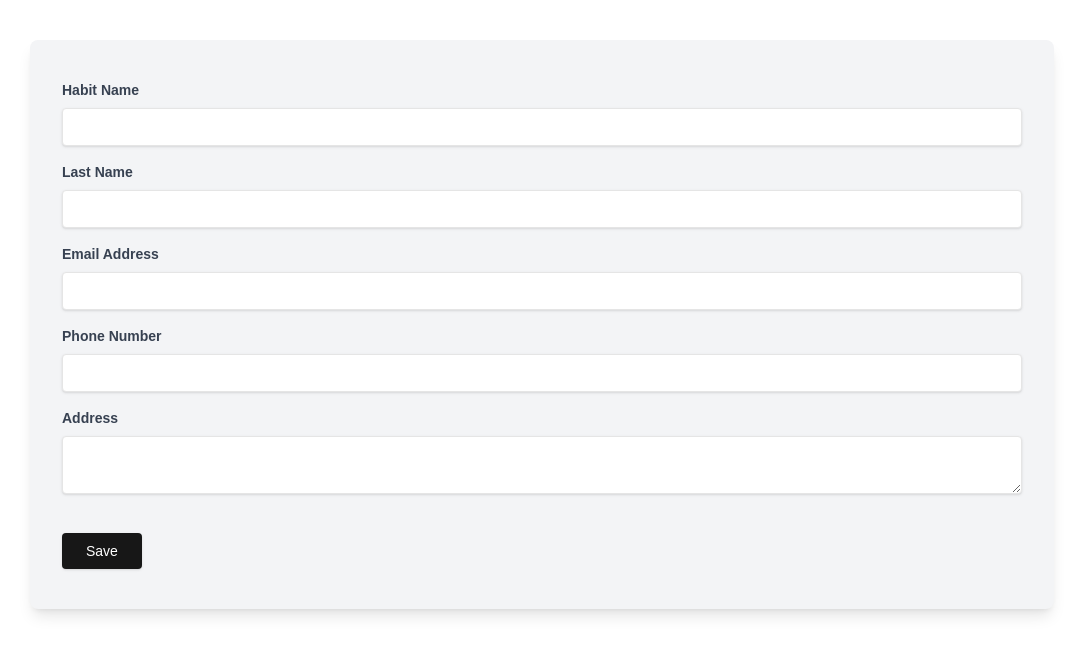
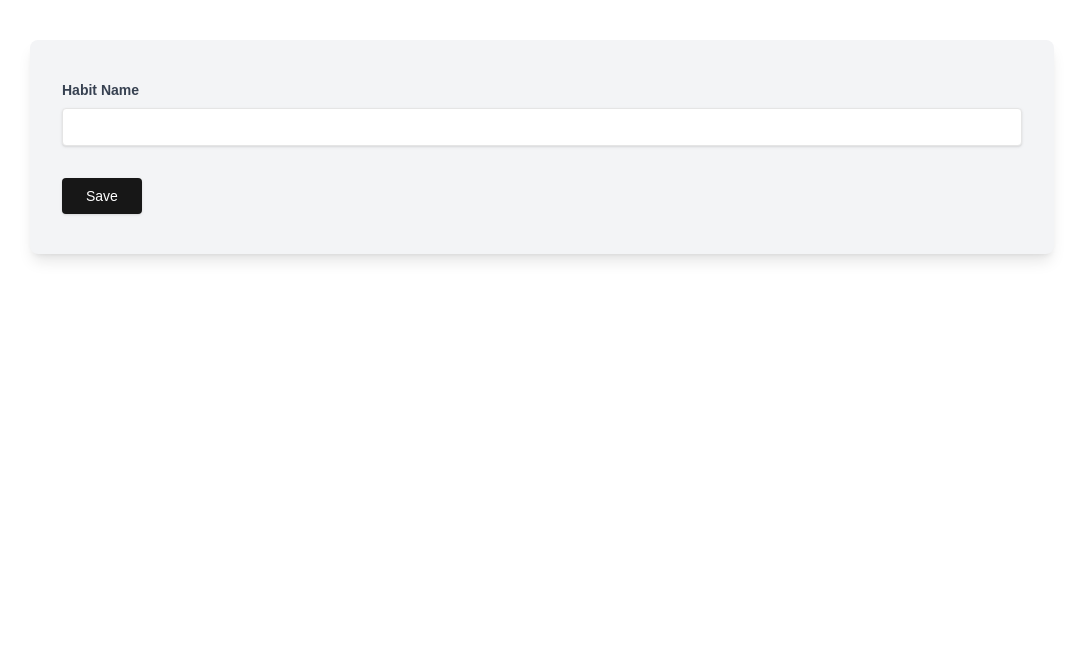
Before and after one commit to mololuwa10/habit-tracker, a Next.js app: page /AddHabit in a window 1280 px wide. Shown: the top 654 px of the page, without its empty margins (98-1182 px from the left). Built offline with nearby package versions, Linux system fonts and the light colour scheme.

Commit message:
"implemented a modal feature for add habit"

```diff
--- a/app/AddHabit/page.tsx
+++ b/app/AddHabit/page.tsx
@@ -1,5 +1,5 @@
+"use client";
 import { Button } from "@/components/ui/button";
-import React from "react";
 
 export default function AddHabit() {
 	return (
@@ -14,61 +14,11 @@ export default function AddHabit() {
 					</label>
 					<input
 						type="text"
-						id="firstname"
+						id="habitname"
 						className="shadow appearance-none border rounded w-full py-2 px-3 text-gray-700 leading-tight focus:outline-none focus:shadow-outline"
 					/>
 				</div>
-				<div className="mb-4">
-					<label
-						htmlFor="lastname"
-						className="block text-gray-700 text-sm font-bold mb-2"
-					>
-						Last Name
-					</label>
-					<input
-						type="text"
-						id="lastname"
-						className="shadow appearance-none border rounded w-full py-2 px-3 text-gray-700 leading-tight focus:outline-none focus:shadow-outline"
-					/>
-				</div>
-				<div className="mb-4">
-					<label
-						htmlFor="email"
-						className="block text-gray-700 text-sm font-bold mb-2"
-					>
-						Email Address
-					</label>
-					<input
-						type="email"
-						id="email"
-						className="shadow appearance-none border rounded w-full py-2 px-3 text-gray-700 leading-tight focus:outline-none focus:shadow-outline"
-					/>
-				</div>
-				<div className="mb-4">
-					<label
-						htmlFor="phone"
-						className="block text-gray-700 text-sm font-bold mb-2"
-					>
-						Phone Number
-					</label>
-					<input
-						type="tel"
-						id="phone"
-						className="shadow appearance-none border rounded w-full py-2 px-3 text-gray-700 leading-tight focus:outline-none focus:shadow-outline"
-					/>
-				</div>
-				<div className="mb-4">
-					<label
-						htmlFor="address"
-						className="block text-gray-700 text-sm font-bold mb-2"
-					>
-						Address
-					</label>
-					<textarea
-						id="address"
-						className="shadow appearance-none border rounded w-full py-2 px-3 text-gray-700 leading-tight focus:outline-none focus:shadow-outline"
-					/>
-				</div>
+
 				<Button className="mt-4 text-white px-6 py-2 rounded hover:bg-gray-950 hover:scale-110 animation ease-in duration-200">
 					Save
 				</Button>
--- a/components/Footer.tsx
+++ b/components/Footer.tsx
@@ -1,17 +1,54 @@
-import { Plus } from "lucide-react";
-import Link from "next/link";
-import React from "react";
+"use client";
+import AddHabit from "@/app/AddHabit/page";
+import { Plus, X } from "lucide-react";
+import React, { useState } from "react";
 
 export default function Footer() {
+	const [isModalOpen, setIsModalOpen] = useState(false);
+
+	const toggleModal = () => {
+		setIsModalOpen(!isModalOpen);
+	};
+
+	const closeModal = (e: any) => {
+		if (e.target.id === "modal-backdrop") {
+			setIsModalOpen(false);
+		}
+	};
+
 	return (
 		<>
 			<div className="flex justify-center py-4">
-				<Link href={"/AddHabit"}>
-					<button className="bg-orange-400 hover:bg-orange-500 hover:scale-110 animation ease-in duration-200 text-white font-bold py-4 px-4 rounded-[2.0rem]">
-						<Plus />
-					</button>
-				</Link>
+				<button
+					className="bg-orange-400 hover:bg-orange-500 hover:scale-110 animation ease-in duration-200 text-white font-bold py-4 px-4 rounded-[2.0rem]"
+					onClick={toggleModal}
+				>
+					<Plus />
+				</button>
 			</div>
+
+			{isModalOpen && (
+				<div
+					id="modal-backdrop"
+					onClick={closeModal}
+					className="fixed inset-0 bg-gray-800 bg-opacity-50 flex justify-center items-center z-50"
+				>
+					{/* Modal Content */}
+					<div
+						className="bg-white rounded-lg p-6 w-full max-w-md transition-all transform ease-in duration-300"
+						onClick={(e) => e.stopPropagation()}
+					>
+						<button
+							className="absolute top-4 right-4 text-gray-600"
+							onClick={toggleModal}
+						>
+							<X className="w-6 h-6" />
+						</button>
+						<AddHabit /> {/* Render the AddHabit component inside the modal */}
+					</div>
+				</div>
+			)}
+
 			<footer className="bg-gray-100 text-gray-600 p-4 text-center">
 				<div className="container mx-auto">
 					<p>© Copyright {new Date().getFullYear()}. All rights reserved.</p>
```
